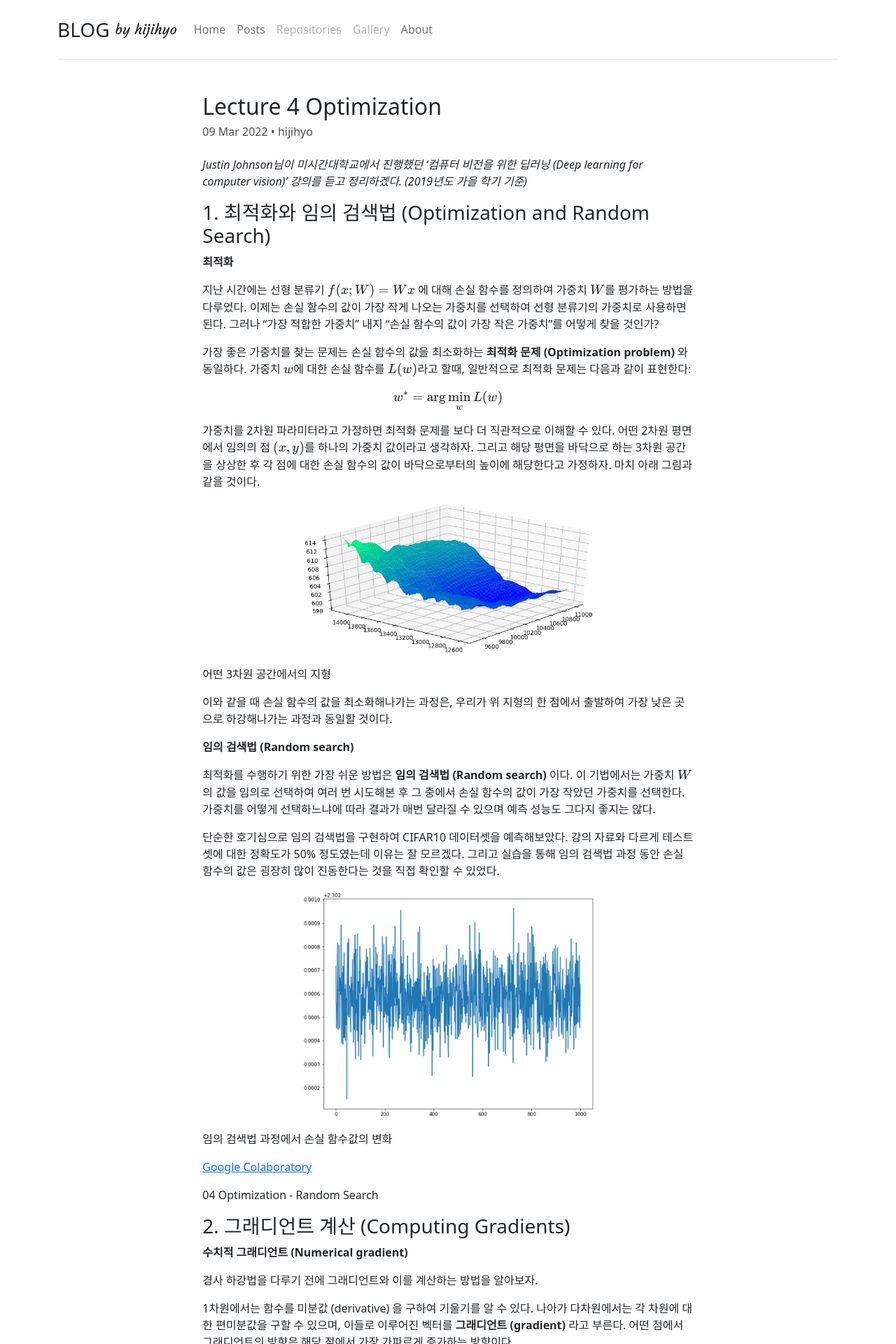
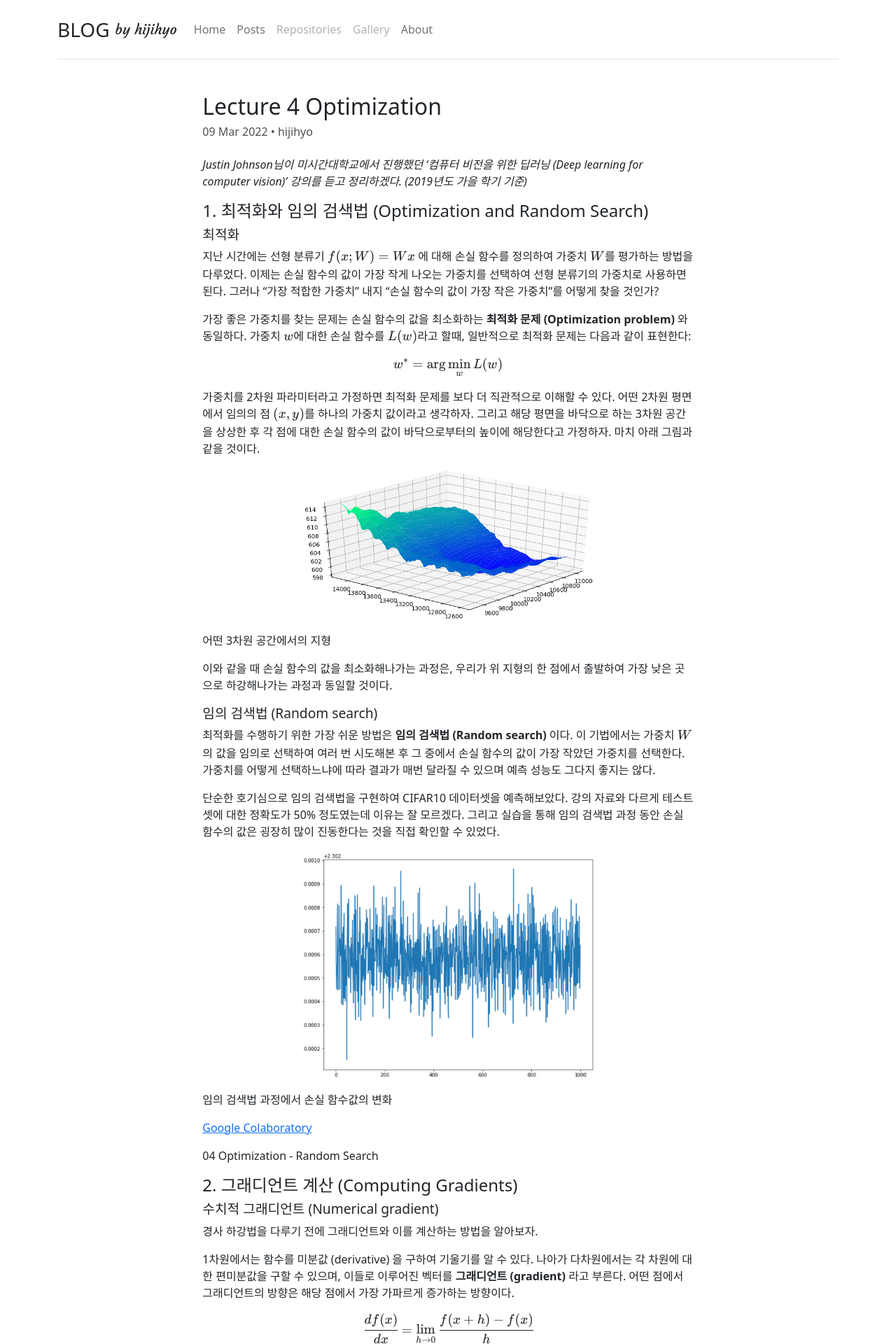
Before and after one commit to hijihyo/personal-blog, a Jekyll site: the page built from _posts/2022-03-09-lecture-4-optimization.md, in a window 1280 px wide. Shown: the top 1920 px of the page at 70% size. Built offline with Jekyll 4.4.1, drawn with Linux system fonts in a browser that asks for light colours; nearby versions of some CDN libraries.

Commit message:
update post layout - adjust header font size

````diff
--- a/_layouts/post.html
+++ b/_layouts/post.html
@@ -67,6 +67,14 @@
             background: #F7F6F3;
         }
 
+        #content h2 {
+            font-size: 1.5rem !important;
+        }
+
+        #content h3 {
+            font-size: 1.2rem;
+        }
+
         /* md */
         @media screen and (min-width: 768px) {
             #content-container {
@@ -80,7 +88,7 @@
 
         /* lg */
         @media screen and (min-width: 992px) {
-            #content-container {
+            #post {
                 width: 65%;
             }
 
@@ -95,12 +103,14 @@
 
     <div class="container">
         {% include header.html %}
-        <div id="content-container" class="container py-1 py-md-2 py-lg-4">
+        <div id="post" class="container py-1 py-md-2 py-lg-4">
             <div class="p-0 pb-2 pb-md-3">
                 <h1 class="h2">{{ page.title }}</h1>
                 <h2 class="h6" style="color: #505050;">{{ page.date | date_to_string }} • {{ site.owner }}</h2>
             </div>
-            {{ content }}
+            <div id="content">
+                {{ content }}
+            </div>
         </div>
         {% include footer.html %}
     </div>
--- a/_posts/2022-03-09-lecture-4-optimization.md
+++ b/_posts/2022-03-09-lecture-4-optimization.md
@@ -6,9 +6,9 @@ tags: michigan dl4cv
 
 *Justin Johnson님이 미시간대학교에서 진행했던 ‘컴퓨터 비전을 위한 딥러닝 (Deep learning for computer vision)’ 강의를 듣고 정리하겠다. (2019년도 가을 학기 기준)*
 
-### 1. 최적화와 임의 검색법 (Optimization and Random Search)
+## 1. 최적화와 임의 검색법 (Optimization and Random Search)
 
-**최적화**
+### 최적화
 
 지난 시간에는 선형 분류기 $f(x; W)=Wx$ 에 대해 손실 함수를 정의하여 가중치 $W$를 평가하는 방법을 다루었다. 이제는 손실 함수의 값이 가장 작게 나오는 가중치를 선택하여 선형 분류기의 가중치로 사용하면 된다. 그러나 “가장 적합한 가중치” 내지 “손실 함수의 값이 가장 작은 가중치”를 어떻게 찾을 것인가?
 
@@ -26,7 +26,7 @@ $$
 
 이와 같을 때 손실 함수의 값을 최소화해나가는 과정은, 우리가 위 지형의 한 점에서 출발하여 가장 낮은 곳으로 하강해나가는 과정과 동일할 것이다.
 
-**임의 검색법 (Random search)**
+### 임의 검색법 (Random search)
 
 최적화를 수행하기 위한 가장 쉬운 방법은 **임의 검색법 (Random search)** 이다. 이 기법에서는 가중치 $W$의 값을 임의로 선택하여 여러 번 시도해본 후 그 중에서 손실 함수의 값이 가장 작았던 가중치를 선택한다. 가중치를 어떻게 선택하느냐에 따라 결과가 매번 달라질 수 있으며 예측 성능도 그다지 좋지는 않다.
 
@@ -40,9 +40,9 @@ $$
 
 04 Optimization - Random Search
 
-### 2. 그래디언트 계산 (Computing Gradients)
+## 2. 그래디언트 계산 (Computing Gradients)
 
-**수치적 그래디언트 (Numerical gradient)**
+### 수치적 그래디언트 (Numerical gradient)
 
 경사 하강법을 다루기 전에 그래디언트와 이를 계산하는 방법을 알아보자.
 
@@ -68,13 +68,13 @@ $$
 
 수치적 그래디언트는 구하기는 쉽지만, 각 차원마다 손실 함수값을 구해서 계산해야 하기 때문에 시간 복잡도가 $O(\sharp\text{dimensions})$ 로 느리다. 그리고 수치 미분값은 근사값일 뿐 실제 그래디언트를 계산한 것은 아니다. 이러한 이유로 수치적 그래디언트는 직접 사용하지 않으며, 다른 방법으로 구한 그래디언트가 맞는지 확인하는 용도 (gradient check) 로 사용한다.
 
-**해석적 그래디언트 (Analytic gradient)**
+### 해석적 그래디언트 (Analytic gradient)
 
 해석적 그래디언트 (Analytic gradient) 는 해석 미분 (Analytic differentiation) 을 이용하여 구한 것으로, 손실 함수와 가중치의 관계에 수학적 배경 지식을 적용하여 구한 것이다. 해석적 그래디언트 식을 이끌어내는 과정에서 실수하기는 쉬우나, 빠르고 정확하다는 점에서 수치적 그래디언트를 압도한다. 어떻게 구하는지는 추후에 다루기로 하자.
 
-### 3. 경사 하강법 (Gradient Descent)
+## 3. 경사 하강법 (Gradient Descent)
 
-**경사 하강법 (Gradient descent)**
+### 경사 하강법 (Gradient descent)
 
 강의 초반부에 따르면 최적화 기법은 임의의 지형에서 하강해나가는 것과 유사하다고 했다. 만약 우리가 처음 보는 산의 정상에 있다면 어떻게 내려갈 것인가? 아마도 대부분의 사람들은 내려가는 방향으로 걸음을 옮기면서 하산할 것이다.
 
@@ -100,7 +100,7 @@ $$
 \nabla_WL(W) = \cfrac{1}{N}\displaystyle\sum_{i=1}^N{\nabla_WL_i(x_i, y_i, W)} + \lambda\nabla_WR(W)
 $$
 
-**확률적 경사 하강법 (Stochastic gradient descent; SGD)**
+### 확률적 경사 하강법 (Stochastic gradient descent; SGD)
 
 배치 경사 하강법을 도입할 경우 한 스텝 나아갈 때마다 $N$개의 데이터에 대해 손실 함수와 이의 그래디언트를 구해야 한다. $N$이 커질수록 더 많은 양을 계산해야 하기 때문에 이러한 방식은 비효율적이다. 이러한 단점을 개선한 것이 바로 **확률적 경사 하강법 (Stochastic gradient descent; SGD)** 이다. 확률적 경사 하강법에서는 매 스텝마다 특정한 개수의 데이터를 임의로 선택하여 이들로만 가중치를 업데이트한다.
 
@@ -129,9 +129,9 @@ for t in range(num_steps):
 	w -= learning_rate * dw
 ```
 
-### 4. 경사 하강법의 변형 (Variations of Gradient Descent)
+## 4. 경사 하강법의 변형 (Variations of Gradient Descent)
 
-**SGD의 한계**
+### SGD의 한계
 
 1. 함수가 한 방향으로는 천천히 변화하고 다른 방향으로는 가파르게 변화하는 형태를 가진다면, SGD에서는 기울기가 낮은 방향으로는 천천히 진행되고 기울기가 급한 방향으로는 진동할 수 있다 (과하게 진전했다가 되돌아오는 형태). 손실 함수가 높은 조건수 (condition number; 파라미터에서의 작은 비율에 대해 함수가 얼마나 변화할 수 있는지) 를 가진다. (?)
 2. 그래프에서 안장점 (saddle point; 쪽 그림. 마치 말의 안장과 같이 한 방향으로는 감소하고 다른 방향으로는 증가하는 점으로, 해당 점의 그래디언트는 0) 이나 극소점 (local minimum; 함수의 최솟값은 아니나 해당 점의 주변 값보다 낮은 지점) 이 나타난다면, 해당 점에 갇힐 수 있다.
@@ -144,7 +144,7 @@ for t in range(num_steps):
 
 다음 알고리즘들은 이러한 SGD의 한계를 극복하기 위해 고안된 것들이다.
 
-**SGD+Momentum**
+### SGD+Momentum
 
 SGD+Momentum 기법은 관성이라는 물리적 현상에 착안하여 만들어진 것으로 (?), 속도 (velocity) 를 계산하여 해당 방향으로 진전하는 기법이다. 속도는 그래디언트의 지수 이동 평균 (exponential moving average, exponentially weighted moving average) 이다.
 
@@ -158,7 +158,7 @@ for t in range(num_steps):
 
 SGD+Momentum 기법에서는 꾸준히 진행해온 방향으로 나아가려는 성질이 있기 때문에 극소점이나 안장점에서 벗어날 수 있는 가능성이 존재한다.
 
-**Nesterov Momentum**
+### Nesterov Momentum
 
 $$
 \begin{matrix}
@@ -182,7 +182,7 @@ for t in range(num_steps):
 
 SGD+Momentum 기법과 네스테로프 모멘텀 기법은 바닐라 SGD 기법보다 학습 과정을 가속화하지만, 급격하게 나아갔다가 되돌아오는 경향 (overshoot) 이 있다.
 
-**AdaGrad**
+### AdaGrad
 
 SGD 기법에서는 그래디언트의 크기로 인해 완만한 곳은 천천히 가고 가파른 곳은 빠르게 가는 단점이 있었다. 이를 완화하기 위해 **AdaGrad 기법**에서는 그래디언트의 제곱값을 모두 더하여 이 값의 제곱근으로 학습률를 나눈다. (경사 하강 과정에서 그래디언트 내지 스텝의 크기를 일정하게 유지하기 위함인 것 같다. (?)) 그래디언트의 크기에 따라 학습률을 조절한다는 점에서 (?) 파라미터별 학습률 (Per-parameter learning rates) 혹은  적응형 학습률 (Adaptive learning rates) 라고도 부른다.
 
@@ -196,7 +196,7 @@ for t in range(num_steps):
 	w -= learning_rate * dw / (grad_squared.sqrt() + 1e-7)
 ```
 
-**RMSProp**
+### RMSProp
 
 그러나 AdaGrad 기법에서는 그래디언트의 제곱값을 계속 더하기 때문에 시간이 지남에 따라 이 합이 너무 커진다는 단점이 존재한다. RMSProp 기법에서는 그래디언트의 제곱값의 지수 이동 평균을 대신 사용하여 이러한 단점을 해결한다.
 
@@ -209,7 +209,7 @@ for t in range(num_steps):
 	w -= learning_rate * dw / (grad_squared.sqrt() + 1e-7)
 ```
 
-**Adam**
+### Adam
 
 Adam 기법은 RMSProp 기법과 모멘텀 기법을 결합한 것이다. RMSProp 기법은 현재 위치의 경사에 따라 속도가 급격하게 변하는 것을 방지하고, 모멘텀 기법은 꾸준히 진행해온 방향으로 갈 수 있도록 하는데,  이 두 기법을 조합한 것이다. 알고리즘은 다음과 같다:
 
@@ -239,6 +239,6 @@ for t in range(num_steps):
 
 Adam 기법은 다양한 태스크에서 잘 동작하는 최적화 기법으로 자주 사용된다. 실제 사용 시 $\beta_1=0.9$, $\beta_2=0.999$, 그리고 학습률은 $1e-3$, $5e-4$, $1e-4$ 중에서 하나로 선택한다.
 
-**2차 최적화 (2nd order optimization)**
+### 2차 최적화 (2nd order optimization)
 
 위 알고리즘들과 같이 BFGS, L-BFGS 기법과 같이 1차 근사를 이용하지 않고 2차 미분값을 이용하는 기법이 있다. 이들은 스텝 크기를 더 정확하게 구할 수 있고 잘 동작하지만, 시간 복잡도가 크고 미니배치에서는 잘 동작하지 않는다는 단점이 있다. 따라서 기본적으로 Adam이나 SGD+Momentum 기법을 채택하되 풀배치 (full batch) 가 가능하다면 L-BFGS 기법을 고려하는 것도 좋을 것 같다.
````
Also changed, not shown: _posts/2022-02-23-lecture-1-introduction.markdown (+4 -4 lines), _posts/2022-02-25-lecture-2-image-classification.md (+6 -6 lines), _posts/2022-03-04-lecture-3-linear-classifier.md (+5 -5 lines), _posts/2022-03-17-lecture-5-neural-networks.md (+12 -12 lines).
